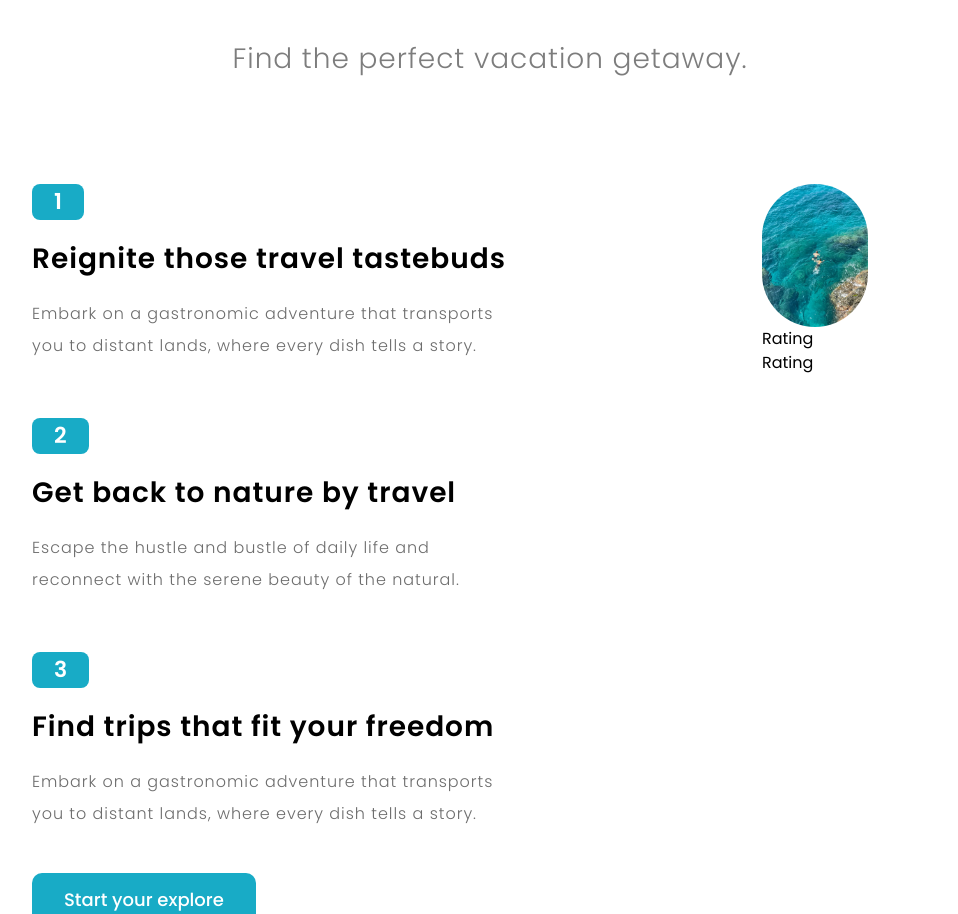
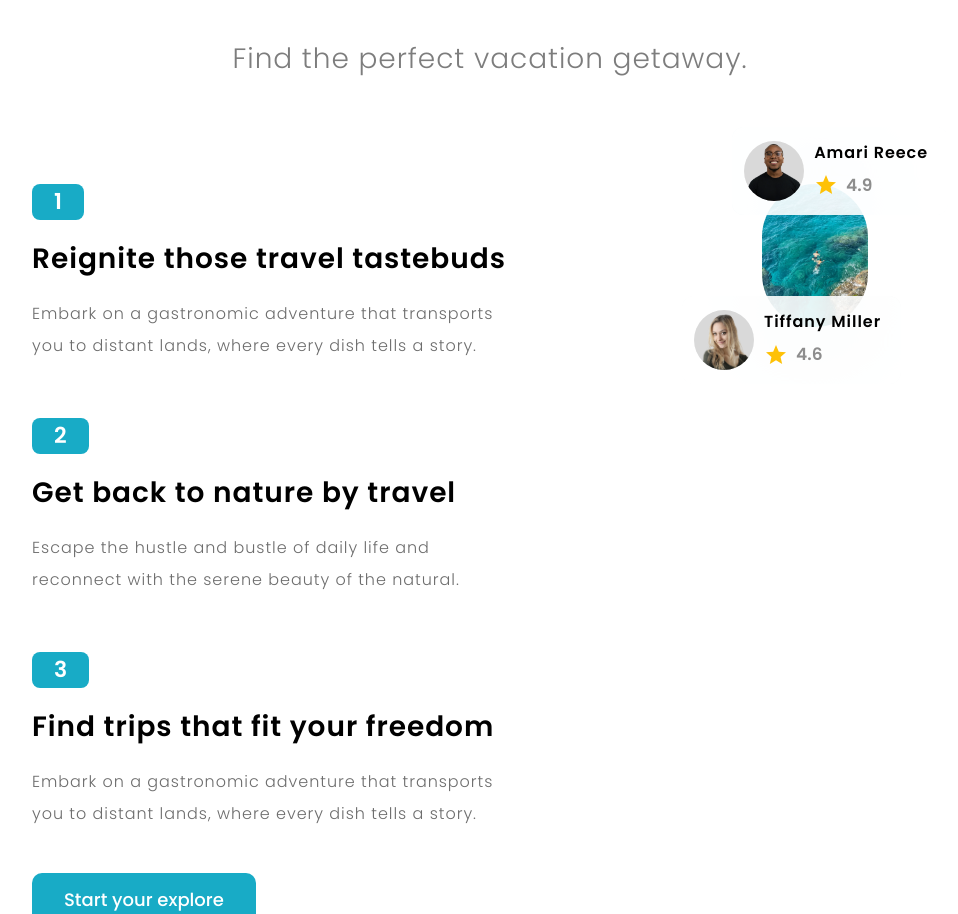
Before and after one commit to JackyL1030/Travel-Landing-Page, a React (Vite) app: page / in a window 1280 px wide. Shown: the part 1088-2002 px from the top of the page, without its empty margins (150-1108 px from the left). Built offline with nearby package versions, Linux system fonts and the light colour scheme.

Commit message:
feat: implement Rating component with animations

```diff
--- a/package.json
+++ b/package.json
@@ -12,7 +12,7 @@
   },
   "dependencies": {
     "@tailwindcss/vite": "^4.0.17",
-    "motion": "^12.6.2",
+    "motion": "^12.43.0",
     "react": "^19.0.0",
     "react-dom": "^19.0.0",
     "tailwindcss": "^4.0.17"
--- a/src/components/Steps/Rating.tsx
+++ b/src/components/Steps/Rating.tsx
@@ -1,3 +1,38 @@
-export default function Rating() {
-  return <div>Rating</div>;
+import { motion } from "motion/react";
+import Star from "../Icons/Star";
+
+interface RatingProps {
+  name: string;
+  rating: number;
+  img: string;
+  className: string;
 }
+
+export default function Rating(props: RatingProps) {
+  return (
+    <motion.div
+      initial={{ opacity: 0, y: 100, scale: 0.95 }}
+      whileInView={{ opacity: 1, y: 0, scale: 1 }}
+      viewport={{ once: true, amount: 1 }}
+      transition={{ duration: 0.5, ease: "easeInOut" }}
+      className={`absolute flex gap-x-2.5 rounded-xl bg-white/85 py-3.5 pr-5 pl-3 drop-shadow-[0px_4px_30x_rgba(0,0,0,0.12)] backdrop-blur-3xl ${props.className} `}
+    >
+      <div className="bg-grey-300 flex items-end justify-center overflow-hidden rounded-full">
+        <img
+          src={props.img}
+          alt="Graphic of person rating photo"
+          className="size-15"
+        />
+      </div>
+      <div className="flex flex-col gap-y-2">
+        <p className="tracking-6 font-semibold">{props.name}</p>
+        <div className="flex items-center">
+          <Star className="fill-yellow mr-2 size-6" />
+          <p className="text-grey-600 text-[1.0625rem] font-semibold">
+            {props.rating}
+          </p>
+        </div>
+      </div>
+    </motion.div>
+  );
+}
--- a/src/components/Steps/Steps.tsx
+++ b/src/components/Steps/Steps.tsx
@@ -45,8 +45,18 @@ export default function Steps() {
               alt="A photo of two men swimming"
               className="max-h-[50.8rem] rounded-[3.5rem]"
             />
-            <Rating />
-            <Rating />
+            <Rating
+              name="Tiffany Miller"
+              rating={4.6}
+              img="/headshots/tiffany.webp"
+              className="absolute top-28 left-0"
+            />
+            <Rating
+              name="Amari Reece"
+              rating={4.9}
+              img="/headshots/amari.webp"
+              className="absolute right-0 bottom-28"
+            />
           </figure>
         </div>
       </div>
```
Also changed, not shown: 1 other file (tests, documents, lock files or other folders).
